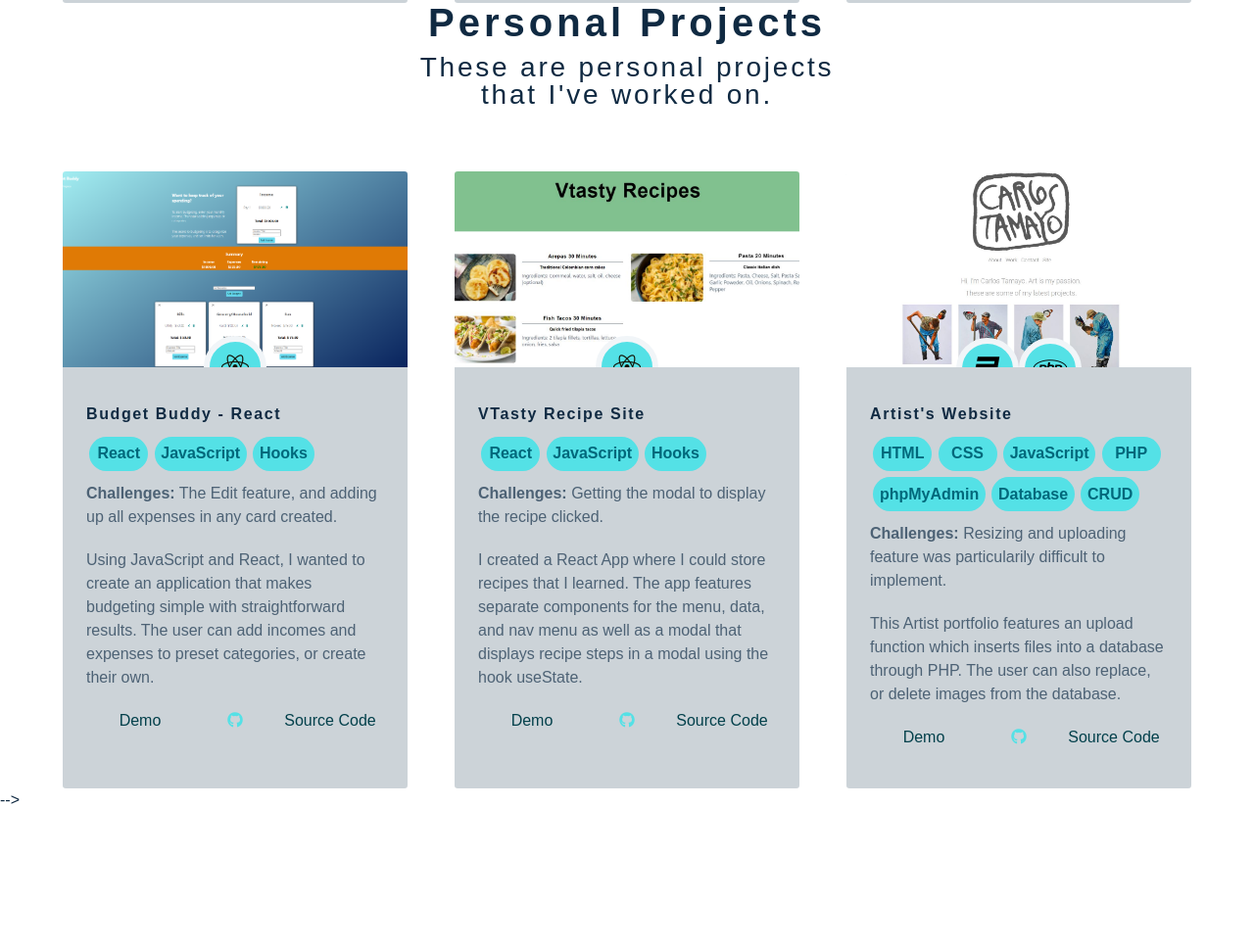
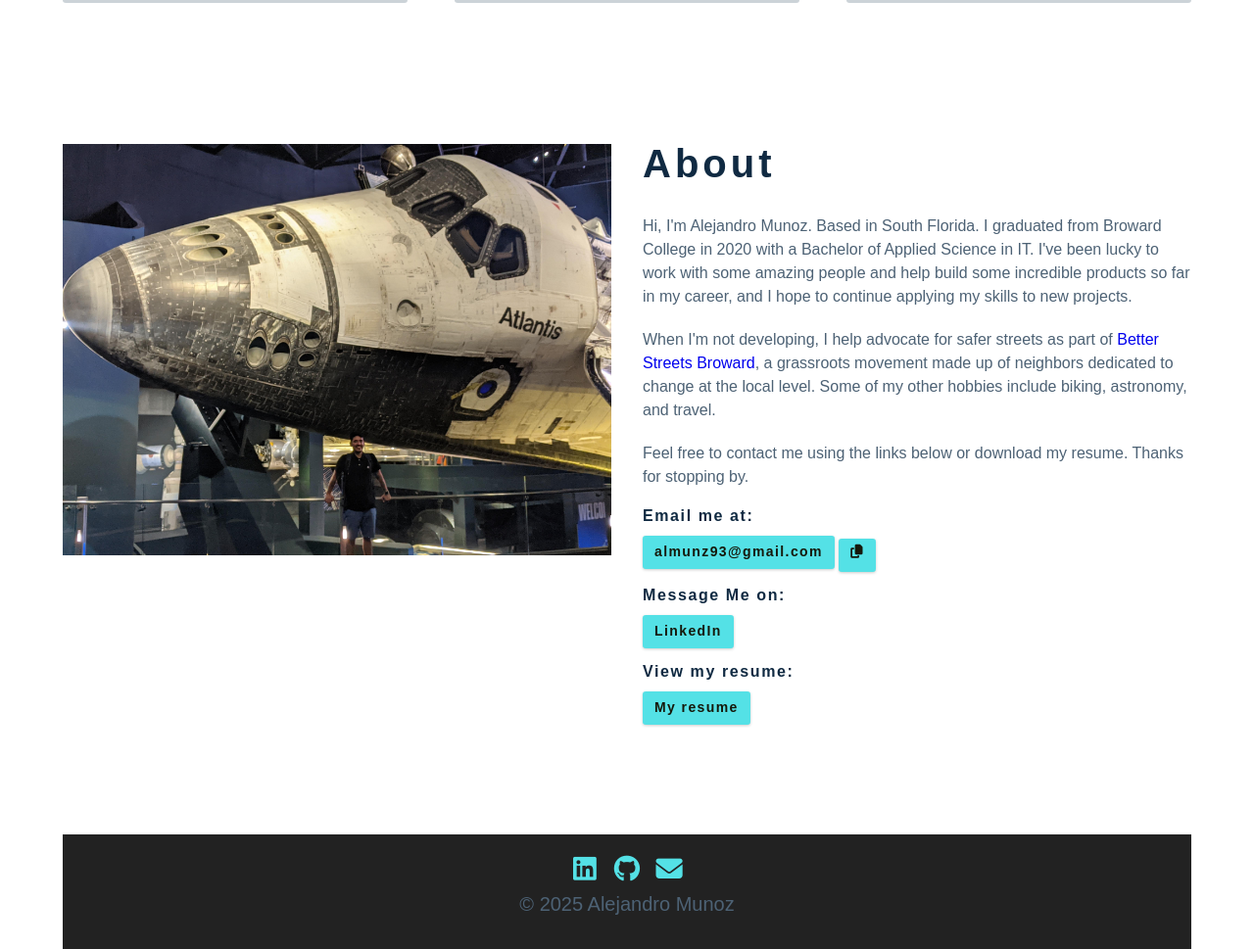
Before and after one commit to al-mun/portfolio, a plain HTML site: page index.html in a window 1280 px wide. Shown: the part 1828-2797 px from the top of the page at 98% size. Drawn offline with nearby package versions, Linux system fonts and the light colour scheme; a web font is replaced by a local one.

Commit message:
removed projects

```diff
--- a/index.html
+++ b/index.html
@@ -202,149 +202,6 @@
         </article>
       </div>
     </section>
-    <div class="section-title" id="projects">
-      <h2>Personal Projects</h2>
-      <h3 class="projects-text">
-        These are personal projects that I've worked on.
-      </h3>
-    </div>
-    <section class="section">
-      <div class="section-center projects-page-center">
-        <article class="single-project">
-          <div class="project-container">
-            <a href="https://al-mun.github.io/budget-buddy/" target="_blank">
-              <img src="images/budgetBuddy.PNG" alt="image of a budgeting website" />
-            </a>
-            <a class="project-icon-single">
-              <i class="fab fa-react"></i>
-            </a>
-          </div>
-          <div class="project-details">
-            <h4>Budget Buddy - React</h4>
-            <ul class="tags-container">
-              <li class="tag">
-                <div>React</div>
-              </li>
-              <li class="tag">
-                <div>JavaScript</div>
-              </li>
-              <li class="tag">
-                <div>Hooks</div>
-              </li>
-            </ul>
-            <p><b>Challenges:</b> The Edit feature, and adding up all expenses in any card created.</p>
-            <p>Using JavaScript and React, I wanted to create an application that makes budgeting simple with
-              straightforward results.
-              The user can add incomes and expenses to preset categories, or create their own.
-            </p>
-            <div class="project-footer">
-              <span class="project-footer-btns">
-                <a href="https://al-mun.github.io/budget-buddy/" target="_blank">Demo</a>
-              </span>
-              <span>
-                <i class="fab fa-github"></i>
-              </span>
-              <span class="project-footer-btns">
-                <a href="https://github.com/al-mun/budget-buddy" target="_blank">source code</a>
-              </span>
-            </div>
-          </div>
-        </article>
-        <article class="single-project">
-          <div class="project-container">
-            <a href="https://al-mun.github.io/vtasty/" target="_blank">
-              <img src="images/p8.JPG" alt="image of a recipe website" />
-            </a>
-            <a class="project-icon-single">
-              <i class="fab fa-react"></i>
-            </a>
-          </div>
-          <div class="project-details">
-            <h4>VTasty Recipe Site</h4>
-            <ul class="tags-container">
-              <li class="tag">
-                <div>React</div>
-              </li>
-              <li class="tag">
-                <div>JavaScript</div>
-              </li>
-              <li class="tag">
-                <div>Hooks</div>
-              </li>
-            </ul>
-            <p><b>Challenges:</b> Getting the modal to display the recipe clicked.</p>
-            <p>I created a React App where I could store recipes that I learned. The app features
-              separate components for the menu, data, and nav menu as well as a modal that displays recipe steps in a
-              modal using the hook useState.
-            </p>
-            <div class="project-footer">
-              <span class="project-footer-btns">
-                <a href="https://al-mun.github.io/vtasty/" target="_blank">Demo</a>
-              </span>
-              <span>
-                <i class="fab fa-github"></i>
-              </span>
-              <span class="project-footer-btns">
-                <a href="https://github.com/al-mun/vtasty" target="_blank">source code</a>
-              </span>
-            </div>
-          </div>
-        </article>
-        <article class="single-project">
-          <div class="project-container">
-            <a href="https://al-mun.github.io/carlos/" target="_blank">
-              <img src="images/p1.JPG" alt="image of a portfolio website" />
-            </a>
-            <div class="two-icons-container">
-              <a class="project-icon-2">
-                <i class="fab fa-css3"></i>
-              </a>
-              <a class="project-icon-2">
-                <i class="fab fa-php"></i>
-              </a>
-            </div>
-          </div>
-          <div class="project-details">
-            <h4>Artist's Website</h4>
-            <ul class="tags-container">
-              <li class="tag">HTML</li>
-              <li class="tag">
-                <div>CSS</div>
-              </li>
-              <li class="tag">
-                <div>JavaScript</div>
-              </li>
-              <li class="tag">
-                <div>PHP</div>
-              </li>
-              <li class="tag">
-                <div>phpMyAdmin</div>
-              </li>
-              <li class="tag">
-                <div>Database</div>
-              </li>
-              <li class="tag">
-                <div>CRUD</div>
-              </li>
-            </ul>
-            <p><b>Challenges:</b> Resizing and uploading feature was particularily difficult to implement.</p>
-            <p>This Artist portfolio features an upload function which inserts files into a database
-              through PHP. The user can also replace, or delete images from the database.</p>
-            <div class="project-footer">
-              <span class="project-footer-btns">
-                <a href="https://al-mun.github.io/carlos/" target="_blank">Demo</a></span>
-              <span>
-                <i class="fab fa-github"></i>
-              </span>
-              <span class="project-footer-btns">
-                <a href="https://github.com/al-mun/carlos" target="_blank">source code</a>
-              </span>
-            </div>
-          </div>
-        </article>
-      </div>
-    </section>
-  </section> -->
     <section class="section about" id="about">
       <div class="section-center about-center">
         <!-- about img -->
```
Lines whose indentation alone changed are shown as unchanged.
